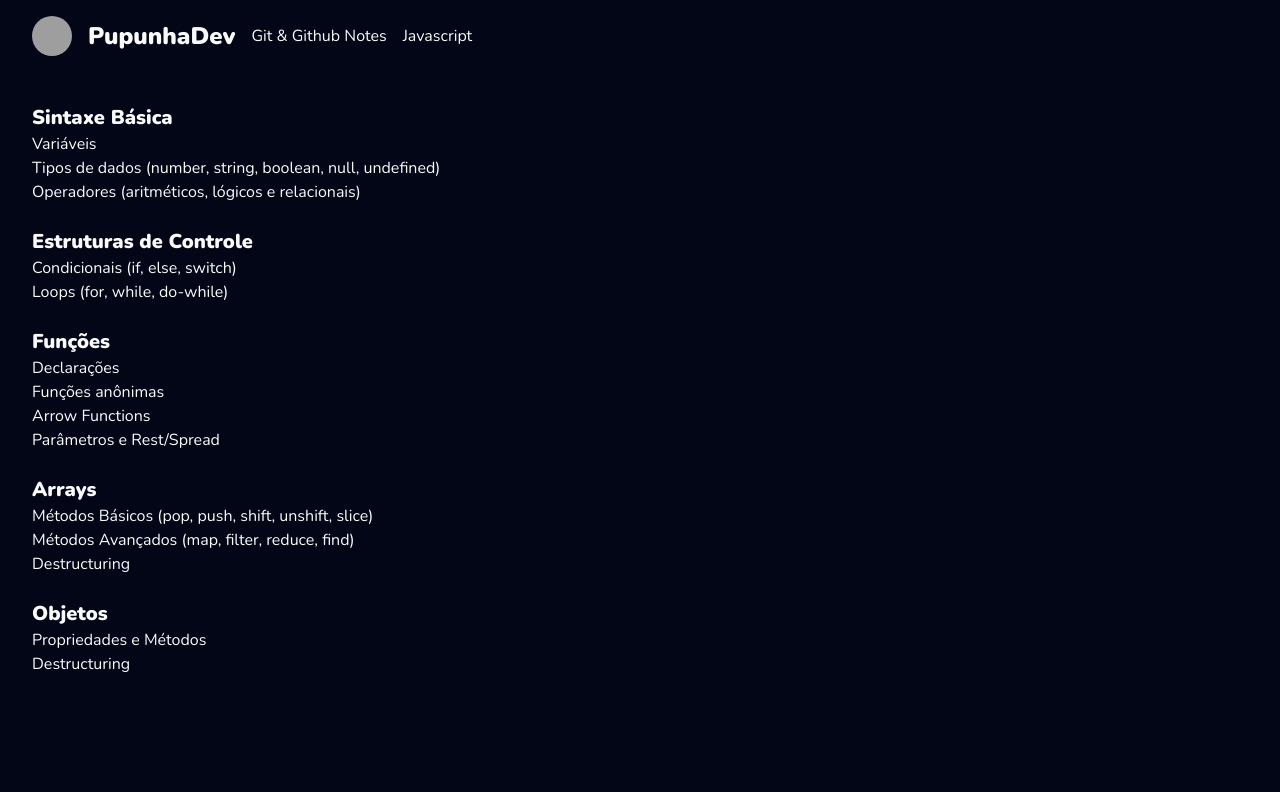
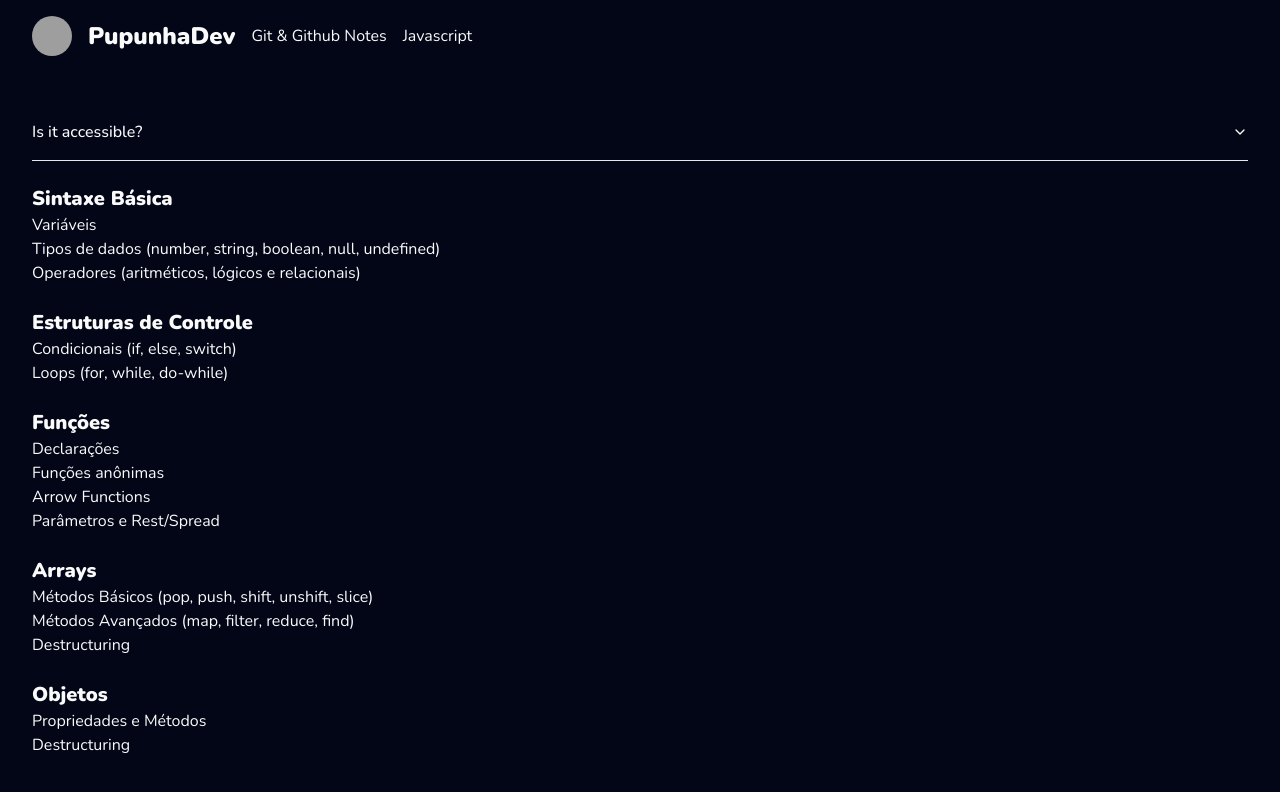
Before and after one commit to pupunha-dev/portfolio, a Next.js app: page /jsnotes in a window 1280 px wide. Shown: the top 792 px of the page. Built offline with nearby package versions, Linux system fonts and the light colour scheme; grey boxes are pictures that could not be loaded.

Commit message:
shadcn accordion installed

```diff
--- a/app/(pages)/jsnotes/page.tsx
+++ b/app/(pages)/jsnotes/page.tsx
@@ -1,6 +1,24 @@
+import {
+  Accordion,
+  AccordionContent,
+  AccordionItem,
+  AccordionTrigger,
+} from "@/components/ui/accordion"
+
+
 export default function JsNotes() {
   return (
     <div className="flex flex-col text-[#fafafa] p-8 space-y-6">
+
+      <Accordion type="single" collapsible>
+        <AccordionItem value="item-1">
+          <AccordionTrigger>Is it accessible?</AccordionTrigger>
+          <AccordionContent>
+            Yes. It adheres to the WAI-ARIA design pattern.
+          </AccordionContent>
+        </AccordionItem>
+      </Accordion>
+
 
       <ul>
         <li className="font-black text-xl">Sintaxe Básica</li>
--- /dev/null
+++ b/components/ui/accordion.tsx
@@ -0,0 +1,58 @@
+"use client"
+
+import * as React from "react"
+import * as AccordionPrimitive from "@radix-ui/react-accordion"
+import { ChevronDown } from "lucide-react"
+
+import { cn } from "@/lib/utils"
+
+const Accordion = AccordionPrimitive.Root
+
+const AccordionItem = React.forwardRef<
+  React.ElementRef<typeof AccordionPrimitive.Item>,
+  React.ComponentPropsWithoutRef<typeof AccordionPrimitive.Item>
+>(({ className, ...props }, ref) => (
+  <AccordionPrimitive.Item
+    ref={ref}
+    className={cn("border-b", className)}
+    {...props}
+  />
+))
+AccordionItem.displayName = "AccordionItem"
+
+const AccordionTrigger = React.forwardRef<
+  React.ElementRef<typeof AccordionPrimitive.Trigger>,
+  React.ComponentPropsWithoutRef<typeof AccordionPrimitive.Trigger>
+>(({ className, children, ...props }, ref) => (
+  <AccordionPrimitive.Header className="flex">
+    <AccordionPrimitive.Trigger
+      ref={ref}
+      className={cn(
+        "flex flex-1 items-center justify-between py-4 font-medium transition-all hover:underline [&[data-state=open]>svg]:rotate-180",
+        className
+      )}
+      {...props}
+    >
+      {children}
+      <ChevronDown className="h-4 w-4 shrink-0 transition-transform duration-200" />
+    </AccordionPrimitive.Trigger>
+  </AccordionPrimitive.Header>
+))
+AccordionTrigger.displayName = AccordionPrimitive.Trigger.displayName
+
+const AccordionContent = React.forwardRef<
+  React.ElementRef<typeof AccordionPrimitive.Content>,
+  React.ComponentPropsWithoutRef<typeof AccordionPrimitive.Content>
+>(({ className, children, ...props }, ref) => (
+  <AccordionPrimitive.Content
+    ref={ref}
+    className="overflow-hidden text-sm transition-all data-[state=closed]:animate-accordion-up data-[state=open]:animate-accordion-down"
+    {...props}
+  >
+    <div className={cn("pb-4 pt-0", className)}>{children}</div>
+  </AccordionPrimitive.Content>
+))
+
+AccordionContent.displayName = AccordionPrimitive.Content.displayName
+
+export { Accordion, AccordionItem, AccordionTrigger, AccordionContent }
--- a/package.json
+++ b/package.json
@@ -9,6 +9,7 @@
     "lint": "next lint"
   },
   "dependencies": {
+    "@radix-ui/react-accordion": "^1.2.0",
     "@radix-ui/react-avatar": "^1.1.0",
     "class-variance-authority": "^0.7.0",
     "clsx": "^2.1.1",
```
Also changed, not shown: 1 other file (tests, documents, lock files or other folders).
